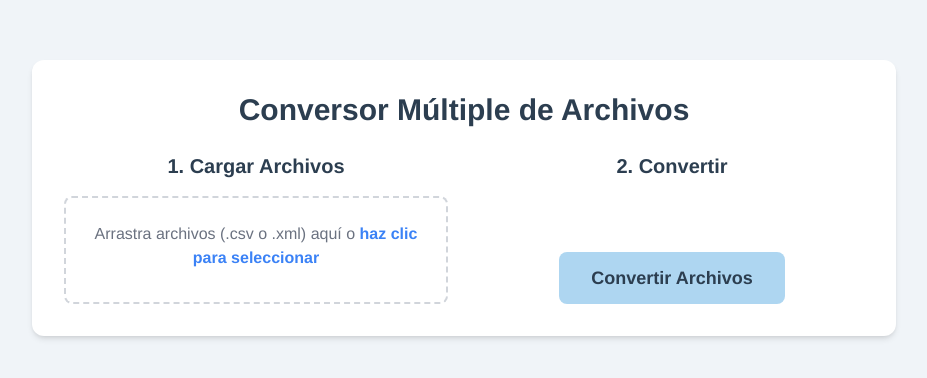
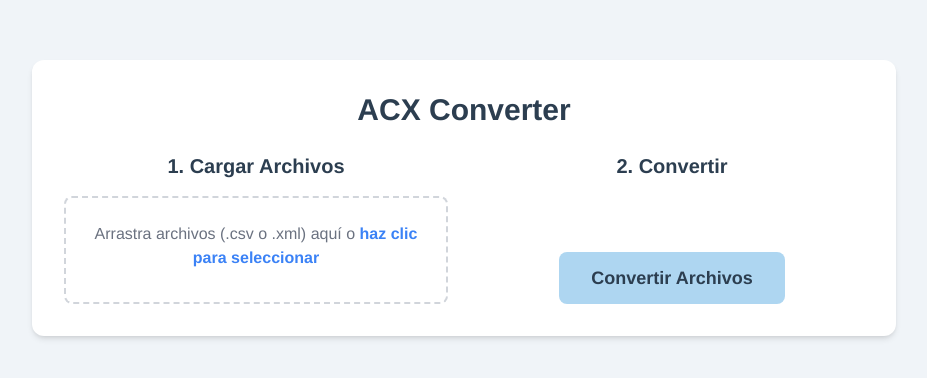
Before and after one commit to IfcAddict/ACX-Converter, a plain HTML site: page index.html in a window 1280 px wide. Shown: the part 202-580 px from the top of the page, without its empty margins (176-1103 px from the left). Drawn offline with nearby package versions, Linux system fonts and the light colour scheme.

Commit message:
Update index.html

```diff
--- a/index.html
+++ b/index.html
@@ -3,7 +3,7 @@
 <head>
     <meta charset="UTF-8">
     <meta name="viewport" content="width=device-width, initial-scale=1.0">
-    <title>Conversor Múltiple</title>
+    <title>ACX Converter</title>
     <!-- Inclusión de Tailwind CSS -->
     <script src="https://cdn.tailwindcss.com"></script>
     <!-- Enlace a la hoja de estilos personalizada -->
@@ -18,7 +18,7 @@
         <!-- Página Única de Conversión -->
         <div id="converterPage" class="page active">
             <div class="card p-8">
-                <h1 class="text-3xl font-bold mb-6 text-center">Conversor Múltiple de Archivos</h1>
+                <h1 class="text-3xl font-bold mb-6 text-center">ACX Converter</h1>
 
                 <div class="grid grid-cols-1 md:grid-cols-2 gap-8">
 
```
